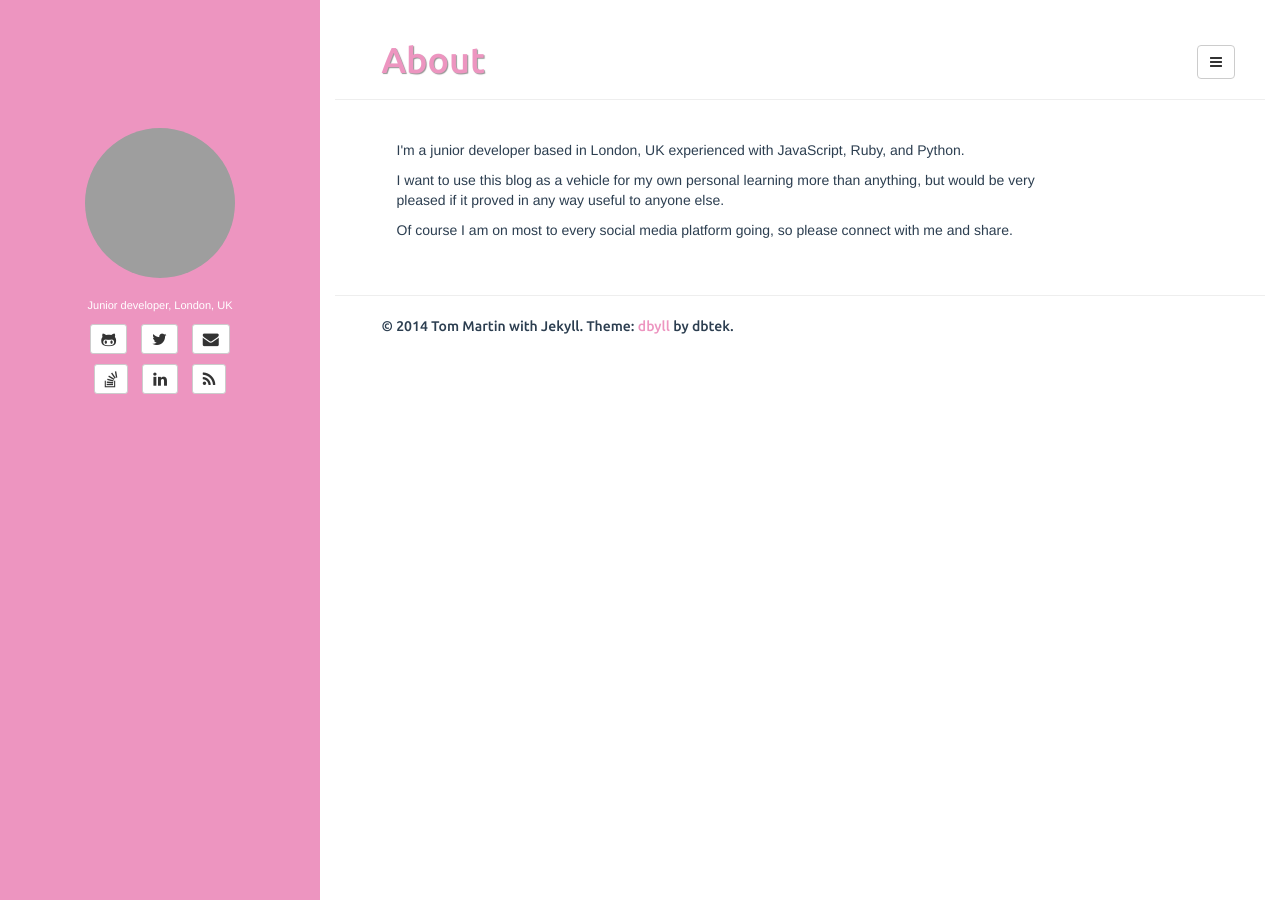
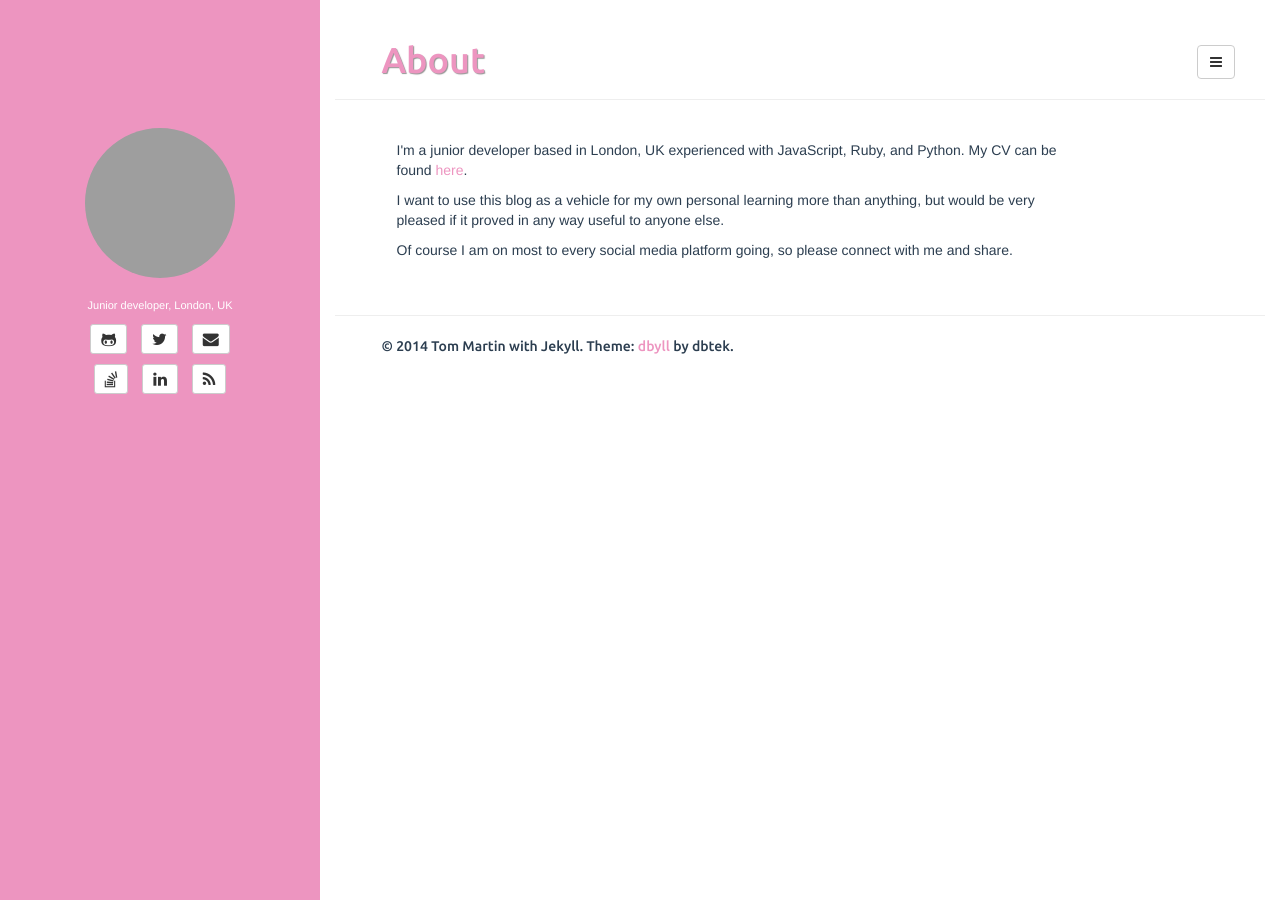
Before and after one commit to tpgmartin/tpgmartin.github.io, a Jekyll site: the page built from about.html, in a window 1280 px wide. Built offline with Jekyll 4.4.1, drawn with Linux system fonts in a browser that asks for light colours; grey boxes are pictures that could not be loaded.

Commit message:
Add CV, update about, menu links

```diff
--- a/_config.yml
+++ b/_config.yml
@@ -43,6 +43,7 @@
   api_key: R_b3ee105c6fe74ae3895298489c72c468
 
 rss_path: feed.xml
+cv_path: tom-martin-cv.pdf
 about_path: about
 categories_path: categories
 tags_path: tags
--- a/_includes/default.html
+++ b/_includes/default.html
@@ -69,6 +69,7 @@
 			<ul class="nav navbar-nav">
 				<li class="active"><a href="{{ site.BASE_PATH }}/">Home</a></li>
 				<li><a href="{{ site.BASE_PATH}}/{{ site.about_path }}">About</a></li>
+				<li><a href="{{ site.BASE_PATH}}/{{ site.cv_path }}">CV</a></li>
 				<li><a href="{{ site.BASE_PATH}}/{{ site.categories_path }}">Categories</a></li>
 				<li><a href="{{ site.BASE_PATH}}/{{ site.tags_path }}">Tags</a></li>
 			</ul>
@@ -83,6 +84,7 @@
 		<ul class="dropdown-menu" role="menu">
 			<li><a href="{{ site.BASE_PATH}}/"><i class="fa fa-home"></i>Home</a></li>
 			<li><a href="{{ site.BASE_PATH}}/{{ site.about_path }}"><i class="fa fa-user"></i>About</a></li>
+			<li><a href="{{ site.BASE_PATH}}/{{ site.cv_path }}"><i class="fa fa-file-text"></i>CV</a></li>
 			<li><a href="{{ site.BASE_PATH}}/{{ site.categories_path }}"><i class="fa fa-folder"></i>Categories</a></li>
 			<li><a href="{{ site.BASE_PATH}}/{{ site.tags_path }}"><i class="fa fa-tags"></i>Tags</a></li>
 			<li class="divider"></li>
--- a/about.html
+++ b/about.html
@@ -7,7 +7,7 @@
 <article>
   <div class="col-sm-10">
     <div class="article_body">
-      <p>I'm a junior developer based in London, UK experienced with JavaScript, Ruby, and Python.</p>
+      <p>I'm a junior developer based in London, UK experienced with JavaScript, Ruby, and Python. My CV can be found <a href="{{ site.BASE_PATH }}/{{ site.cv_path }}">here</a>.</p>
 
       <p>I want to use this blog as a vehicle for my own personal learning more than anything, but would be very pleased if it proved in any way useful to anyone else.</p>
 
```
Also changed, not shown: 1 other file.
